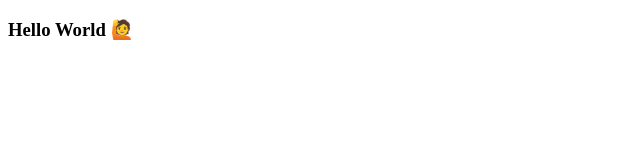
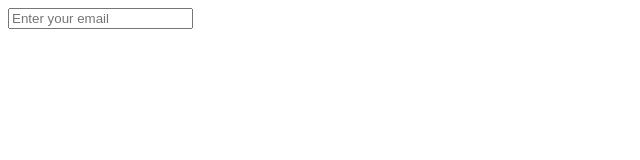
Before and after one commit to Naaho21/Email-Validation, a plain HTML site: page index.html in a window 1280 px wide. Shown: the whole page, without its empty margins (0-640 px from the left). Drawn offline with Linux system fonts and the light colour scheme.

Commit message:
index.html

```diff
--- a/index.html
+++ b/index.html
@@ -7,6 +7,13 @@
     <title>Git Basic</title>
 </head>
 <body>
-      <h3>Hello World 🙋</h3>
+     <div>
+         <form action="#" id="form">
+             <div class="inputBox">
+                 <input type="text" id="email" placeholder="Enter your email">
+                <span id="text"></span>
+             </div>
+         </form>
+     </div>
 </body>
 </html>
```
Also changed, not shown: log.txt (added), 1 other file.
